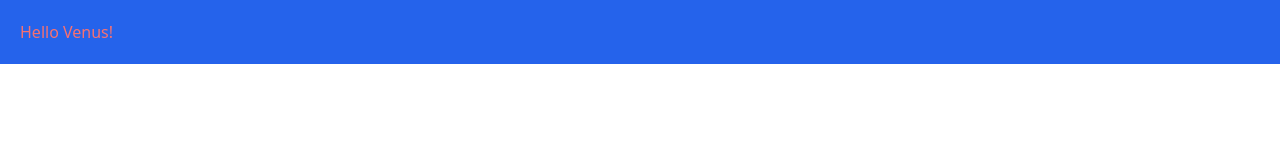
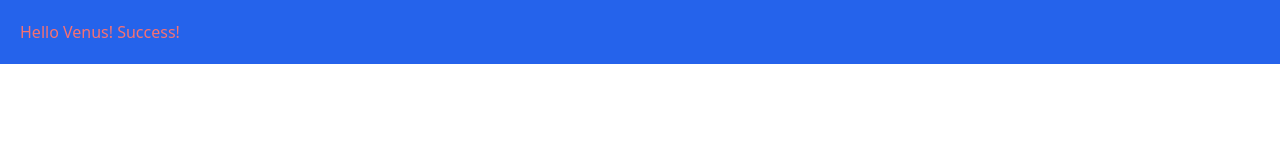
Before and after one commit to karthickthankyou/epic-clone, a React (Create React App) app: page / in a window 1280 px wide. Shown: the top 160 px of the page. Built offline with nearby package versions, Linux system fonts and the light colour scheme.

Commit message:
fix: fixed site to target in firebase.json

```diff
--- a/src/App.tsx
+++ b/src/App.tsx
@@ -1,7 +1,9 @@
 import React from 'react'
 
 function App() {
-  return <div className='p-5 text-red-400 bg-blue-600'>Hello Venus!</div>
+  return (
+    <div className='p-5 text-red-400 bg-blue-600'>Hello Venus! Success!</div>
+  )
 }
 
 export default App
--- a/src/components/SampleComp/SampleComp.tsx
+++ b/src/components/SampleComp/SampleComp.tsx
@@ -2,7 +2,7 @@ export interface ISampleCompProps {}
 
 const SampleComp = () => (
   <div className='p-5 bg-red-400'>
-    Hello, This is SampleComp component! From venus!
+    Hello, This is SampleComp component! From venus! Success!
   </div>
 )
 
```
Also changed, not shown: firebase.json.
